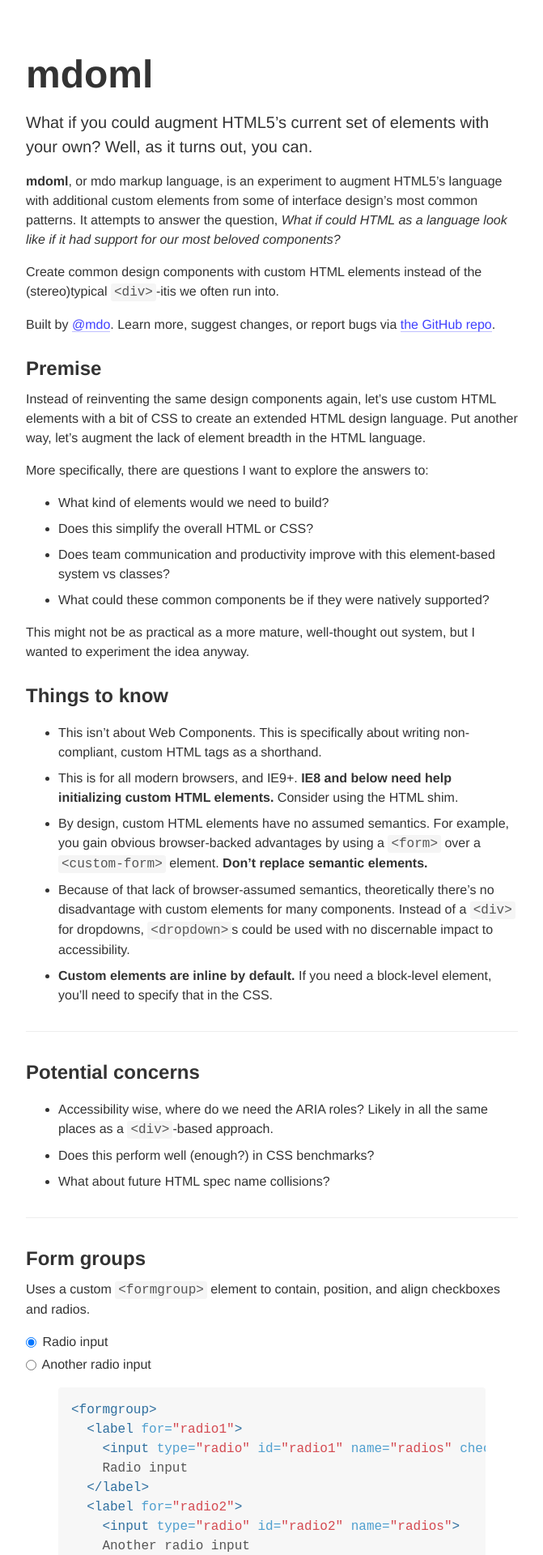
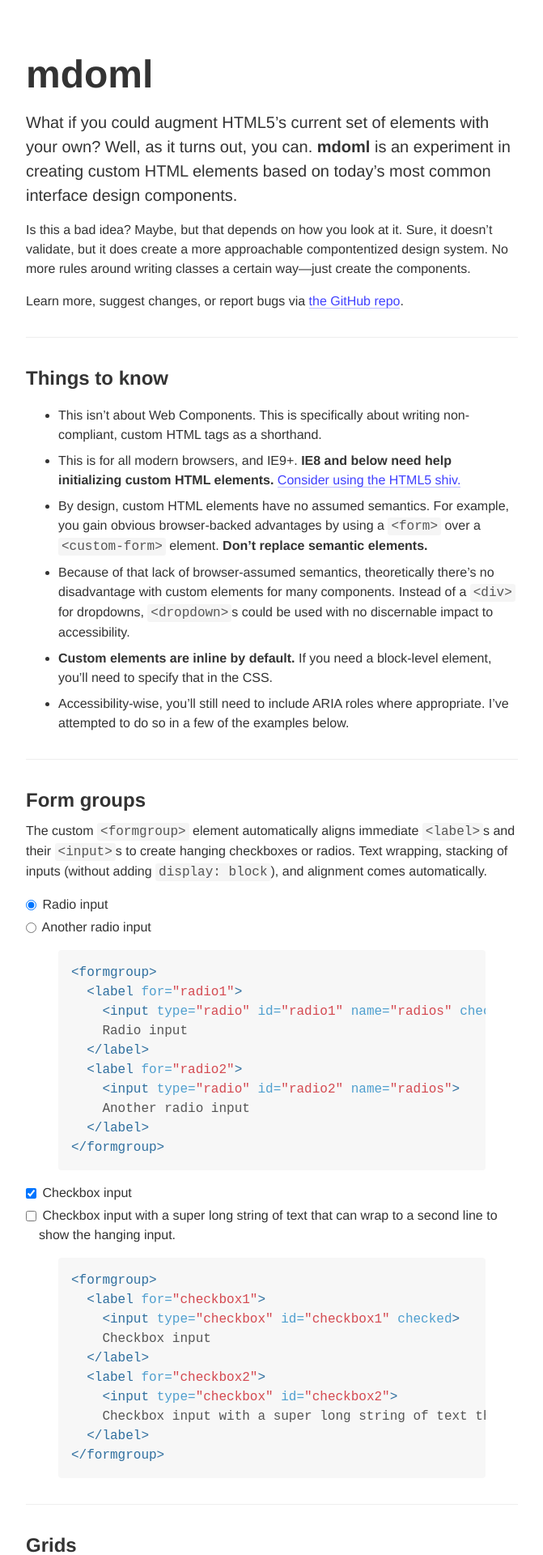
Before and after one commit to mdo/mdoml, a Jekyll site: the page built from index.md, in a window 1280 px wide. Shown: the top 1920 px of the page at 81% size, without its empty margins (304-975 px from the left). Built offline with Jekyll 4.4.1, drawn with Linux system fonts in a browser that asks for light colours; some of the changed text lies outside the part shown.

Commit message:
copy, docs, etc

```diff
--- a/_layouts/default.html
+++ b/_layouts/default.html
@@ -19,8 +19,10 @@
 
     {{ content }}
 
+    <hr>
+
     <footer>
-      Licensed under MIT. &copy; Mark Otto {{ site.time | date: '%Y' }}.
+      <p>Licensed under MIT. Copyright <a href="https://twitter.com/mdo">@mdo</a> {{ site.time | date: '%Y' }}.</p>
     </footer>
   </body>
 </html>
--- a/_sass/_custom-elements.scss
+++ b/_sass/_custom-elements.scss
@@ -107,6 +107,7 @@ column[cols="10"] {
  */
 
 alert {
+  position: relative;
   display: block;
   padding: 1rem;
   margin: 1rem 0;
@@ -130,6 +131,10 @@ alert[is="warning"] {
 
 alert[is="danger"] {
   background-color: rgba(255,0,0,.15);
+}
+
+alert[is="dismissable"] {
+  padding-right: 2rem;
 }
 
 
--- a/_sass/docs.scss
+++ b/_sass/docs.scss
@@ -39,10 +39,18 @@ p {
   margin-bottom: 1rem;
 }
 
-p > a {
-  color: rgba(0,0,255,.75);
-  text-decoration: none;
-  border-bottom: 1px solid rgba(0,0,255,.25);
+p,
+li {
+  > a {
+    color: rgba(0,0,255,.75);
+    text-decoration: none;
+    border-bottom: 1px solid rgba(0,0,255,.25);
+
+    &:hover,
+    &:focus {
+      border-bottom-color: rgba(0,0,255,.75);
+    }
+  }
 }
 
 h1 + p {
--- a/index.md
+++ b/index.md
@@ -4,49 +4,28 @@ layout: default
 
 # mdoml
 
-What if you could augment HTML5's current set of elements with your own? Well, as it turns out, you can.
+What if you could augment HTML5's current set of elements with your own? Well, as it turns out, you can. **mdoml** is an experiment in creating custom HTML elements based on today's most common interface design components.
 
-**mdoml**, or mdo markup language, is an experiment to augment HTML5's language with additional custom elements from some of interface design's most common patterns. It attempts to answer the question, *What if could HTML as a language look like if it had support for our most beloved components?*
+Is this a bad idea? Maybe, but that depends on how you look at it. Sure, it doesn't validate, but it does create a more approachable compontentized design system. No more rules around writing classes a certain way—just create the components.
 
+Learn more, suggest changes, or report bugs via [the GitHub repo](https://github.com/mdo/mdoml).
 
-Create common design components with custom HTML elements instead of the (stereo)typical `<div>`-itis we often run into.
-
-Built by [@mdo](https://twitter.com/mdo). Learn more, suggest changes, or report bugs via [the GitHub repo](https://github.com/mdo/custom-elements).
-
-## Premise
-
-Instead of reinventing the same design components again, let's use custom HTML elements with a bit of CSS to create an extended HTML design language. Put another way, let's augment the lack of element breadth in the HTML language.
-
-More specifically, there are questions I want to explore the answers to:
-
-* What kind of elements would we need to build?
-* Does this simplify the overall HTML or CSS?
-* Does team communication and productivity improve with this element-based system vs classes?
-* What could these common components be if they were natively supported?
-
-This might not be as practical as a more mature, well-thought out system, but I wanted to experiment the idea anyway.
+---
 
 ## Things to know
 
 * This isn't about Web Components. This is specifically about writing non-compliant, custom HTML tags as a shorthand.
-* This is for all modern browsers, and IE9+. **IE8 and below need help initializing custom HTML elements.** Consider using the HTML shim.
+* This is for all modern browsers, and IE9+. **IE8 and below need help initializing custom HTML elements.** [Consider using the HTML5 shiv.](https://github.com/aFarkas/html5shiv)
 * By design, custom HTML elements have no assumed semantics. For example, you gain obvious browser-backed advantages by using a `<form>` over a `<custom-form>` element. **Don't replace semantic elements.**
 * Because of that lack of browser-assumed semantics, theoretically there's no disadvantage with custom elements for many components. Instead of a `<div>` for dropdowns, `<dropdown>`s could be used with no discernable impact to accessibility.
 * **Custom elements are inline by default.** If you need a block-level element, you'll need to specify that in the CSS.
-
----
-
-## Potential concerns
-
-* Accessibility wise, where do we need the ARIA roles? Likely in all the same places as a `<div>`-based approach.
-* Does this perform well (enough?) in CSS benchmarks?
-* What about future HTML spec name collisions?
+* Accessibility-wise, you'll still need to include ARIA roles where appropriate. I've attempted to do so in a few of the examples below.
 
 ---
 
 ## Form groups
 
-Uses a custom `<formgroup>` element to contain, position, and align checkboxes and radios.
+The custom `<formgroup>` element automatically aligns immediate `<label>`s and their `<input>`s to create hanging checkboxes or radios. Text wrapping, stacking of inputs (without adding `display: block`), and alignment comes automatically.
 
 <formgroup>
   <label for="radio1">
@@ -102,7 +81,7 @@ Uses a custom `<formgroup>` element to contain, position, and align checkboxes a
 
 Uses custom `<row>`s and `<column>`s to create a basic grid layout. Columns are then sized with a `cols` attribute.
 
-Note that not all possible column combinations are used here. I've purposely avoided adding 1, 5, 7, and 11 as they seem rather uncommon.
+*Note that not all possible column combinations are used here. I've purposely avoided adding 1, 5, 7, and 11 as they seem rather uncommon.*
 
 <row>
   <column cols="2">2</column>
@@ -223,7 +202,7 @@ Contextual menus for buttons and more. Built with a custom `<dropdown>` element
 
 ## Combo buttons
 
-Attach multiple buttons together when their actions relate to one another.
+Use a custom `<combo-button>` to tether a series of related buttons. This relies on us resetting nearly all the default `<button>` styles, but the controls afforded via disabled, hover, and active states is quite compelling—and easy to style.
 
 <combo-button role="group" aria-label="Combo button">
   <button type="button">Button</button>
@@ -255,7 +234,7 @@ Attach multiple buttons together when their actions relate to one another.
 
 ## Breadcrumb
 
-Show the current path to a particular page with breadcrumb navigation.
+Use the custom `<breadcrumb>` element to show the current path to a particular page. Structurally, it's quite familiar to `<nav>` elements. Theoretically, it's contents could be generated based on the page's URL structure or something similar.
 
 <breadcrumb>
   <a href="#">Home</a>
@@ -276,4 +255,7 @@ Show the current path to a particular page with breadcrumb navigation.
 ---
 
 ## Does it work?
-Yes, but beyond that I'm not sure, but I'm super intrigued.
+
+Yes, but beyond that I'm not sure where to take something like this. I'm super intrigued and I could totally see myself building things this way in the future. Something about it feels right. Performance is probably a concern though, at least compared to a pure class-driven system (e.g., `.dropdown` over `<dropdown>`).
+
+My ultimate goal for things like this—and popular front-end frameworks—is that these kind of ideas could influence the future changes to the HTML and CSS specs.
```
Also changed, not shown: other parts of index.md (+2 -2 lines).
